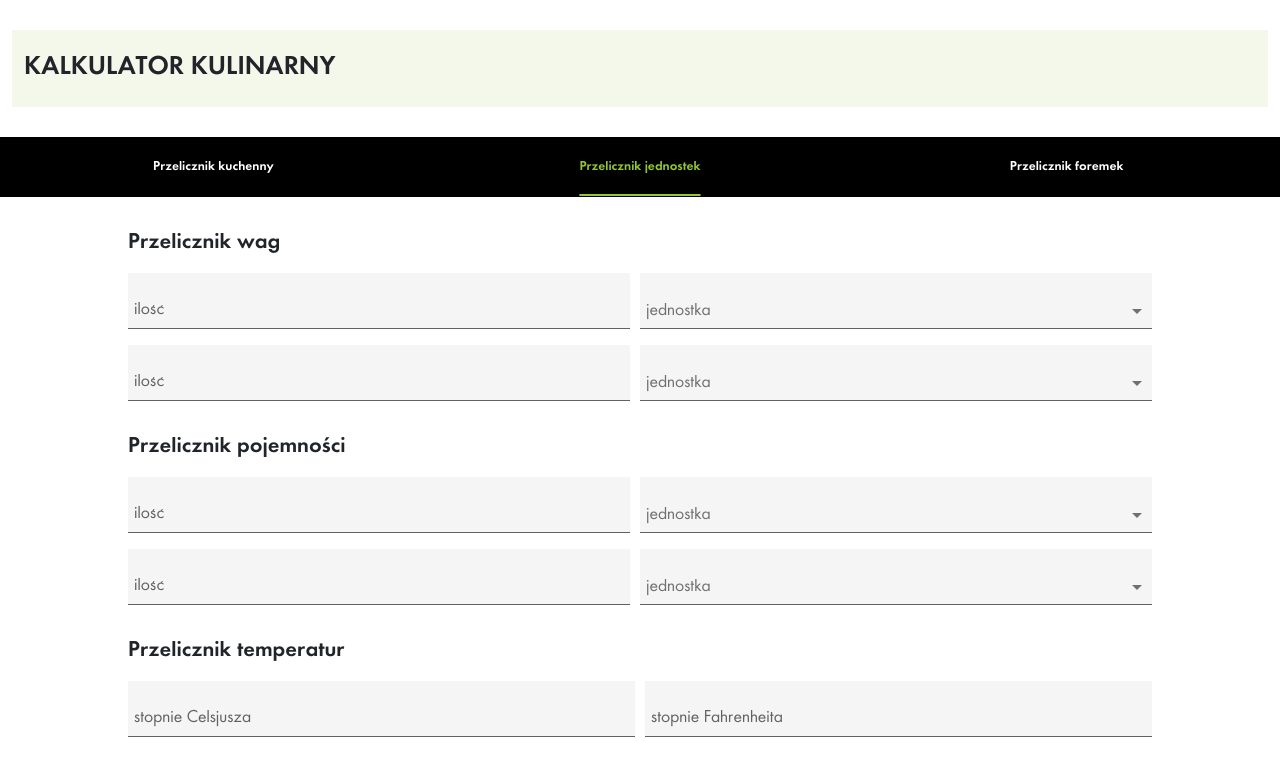
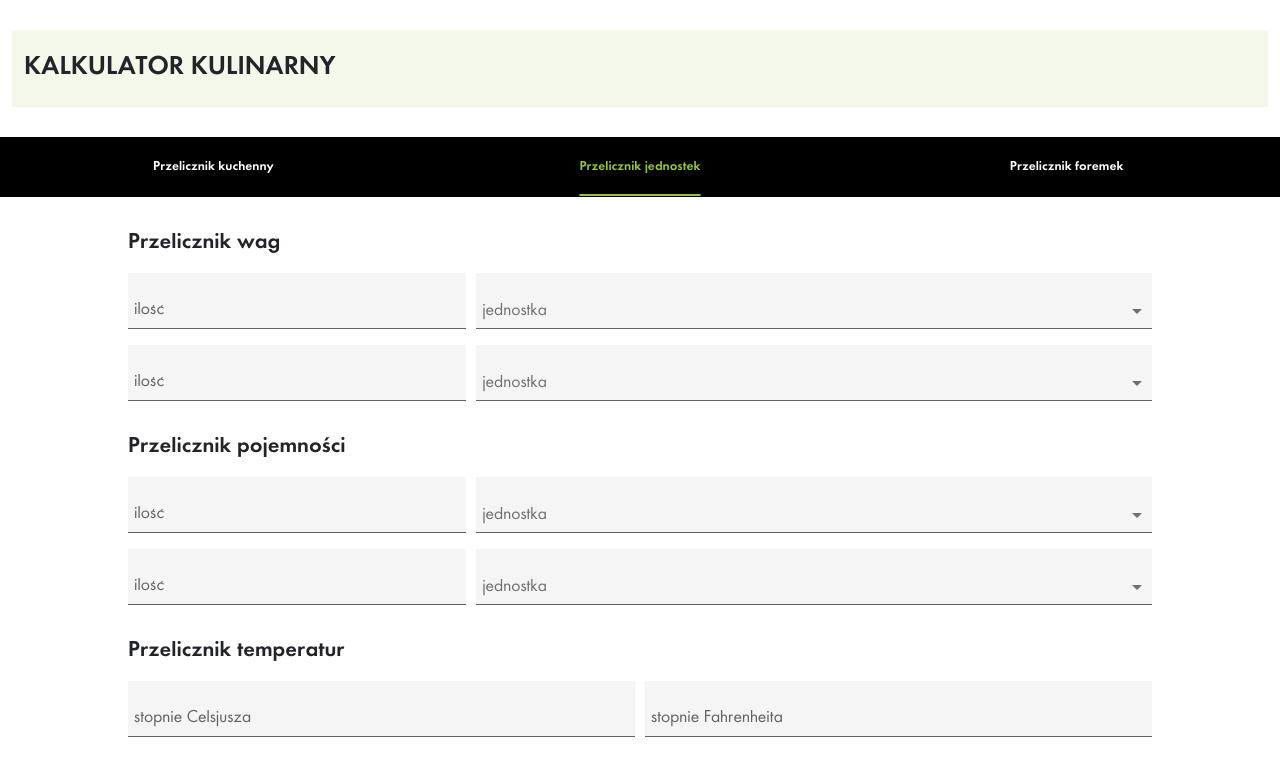
Before and after one commit to patryknw/calculator, an Angular app: page / in a window 1280 px wide. Both pictures are taken after a click on the element "Przelicznik jednostek". Shown: the top 776 px of the page. Built offline with nearby package versions, Linux system fonts and the light colour scheme.

Commit message:
added working product calculations

```diff
--- a/src/app/components/content/content.component.html
+++ b/src/app/components/content/content.component.html
@@ -21,21 +21,21 @@
 <div class="main" id="tab2" #tab2>
     <h1>Przelicznik wag</h1>
     <div class="textbox-container">
-        <div class="textbox" [ngStyle]="{'width': '50%'}"><app-textbox text="ilość" id="ilosc1" (emitNumber)="convertUnits($event)"></app-textbox></div>
-        <div class="droplist" [ngStyle]="{'width': '50%'}"><app-droplist text="jednostka" type="weightUnits"></app-droplist></div>
+        <div class="textbox" [ngStyle]="{'width': '34%'}"><app-textbox text="ilość" id="ilosc1" (emitNumber)="convertUnits($event)"></app-textbox></div>
+        <div class="droplist" [ngStyle]="{'width': '66%'}"><app-droplist text="jednostka" type="weightUnits"></app-droplist></div>
     </div>
     <div class="textbox-container">
-        <div class="textbox" [ngStyle]="{'width': '50%'}"><app-textbox text="ilość" id="ilosc2" (emitNumber)="convertUnits($event)"></app-textbox></div>
-        <div class="droplist" [ngStyle]="{'width': '50%'}"><app-droplist text="jednostka" type="weightUnits"></app-droplist></div>
+        <div class="textbox" [ngStyle]="{'width': '34%'}"><app-textbox text="ilość" id="ilosc2" (emitNumber)="convertUnits($event)"></app-textbox></div>
+        <div class="droplist" [ngStyle]="{'width': '66%'}"><app-droplist text="jednostka" type="weightUnits"></app-droplist></div>
     </div>
     <h1>Przelicznik pojemności</h1>
     <div class="textbox-container">
-        <div class="textbox" [ngStyle]="{'width': '50%'}"><app-textbox text="ilość" id="ilosc3" (emitNumber)="convertUnits($event)"></app-textbox></div>
-        <div class="droplist" [ngStyle]="{'width': '50%'}"><app-droplist text="jednostka" type="volumeUnits"></app-droplist></div>
+        <div class="textbox" [ngStyle]="{'width': '34%'}"><app-textbox text="ilość" id="ilosc3" (emitNumber)="convertUnits($event)"></app-textbox></div>
+        <div class="droplist" [ngStyle]="{'width': '66%'}"><app-droplist text="jednostka" type="volumeUnits"></app-droplist></div>
     </div>
     <div class="textbox-container">
-        <div class="textbox" [ngStyle]="{'width': '50%'}"><app-textbox text="ilość" id="ilosc4" (emitNumber)="convertUnits($event)"></app-textbox></div>
-        <div class="droplist" [ngStyle]="{'width': '50%'}"><app-droplist text="jednostka" type="volumeUnits"></app-droplist></div>
+        <div class="textbox" [ngStyle]="{'width': '34%'}"><app-textbox text="ilość" id="ilosc4" (emitNumber)="convertUnits($event)"></app-textbox></div>
+        <div class="droplist" [ngStyle]="{'width': '66%'}"><app-droplist text="jednostka" type="volumeUnits"></app-droplist></div>
     </div>
     <h1>Przelicznik temperatur</h1>
     <div class="textbox-container">
--- a/src/app/components/content/content.component.ts
+++ b/src/app/components/content/content.component.ts
@@ -114,23 +114,16 @@ export class ContentComponent implements OnInit {
 
     switch(id){
       case "mililitr":
+        this.elements[2].setNumber(number / 5);
+        this.elements[3].setNumber(number / 15);
+        this.elements[4].setNumber(number / 250);
         if(this.selectedItem !== undefined){
-          var toGrams = number / this.selectedItem.oneUnitInMillilitres;
-          var toMillilitres = number * this.selectedItem.oneUnitInMillilitres;
-          this.elements[1].setNumber(toGrams);
-          this.elements[2].setNumber(toMillilitres / 5);
-          this.elements[3].setNumber(toMillilitres / 15);
-          this.elements[4].setNumber(toMillilitres / 250);
-        }
-        else{
-          this.elements[2].setNumber(number / 5);
-          this.elements[3].setNumber(number / 15);
-          this.elements[4].setNumber(number / 250);
+          this.elements[1].setNumber(number / this.selectedItem.oneUnitInMillilitres);
         }
         break;
       case "gram":
         if(this.selectedItem === undefined) return;
-        var toMillilitres = number * this.selectedItem.oneUnitInMillilitres;
+        let toMillilitres = number * this.selectedItem.oneUnitInMillilitres;
         this.elements[0].setNumber(toMillilitres);
         this.elements[2].setNumber(toMillilitres / 5);
         this.elements[3].setNumber(toMillilitres / 15);
@@ -140,16 +133,25 @@ export class ContentComponent implements OnInit {
         this.elements[0].setNumber(number * 5);
         this.elements[3].setNumber(number * 5 / 15);
         this.elements[4].setNumber(number * 5 / 250);
+        if(this.selectedItem !== undefined){
+          this.elements[1].setNumber(number / this.selectedItem.oneUnitInMillilitres * 5);
+        }
         break;
       case "lyzka":
         this.elements[0].setNumber(number * 15);
         this.elements[2].setNumber(number * 15 / 5);
         this.elements[4].setNumber(number * 15 / 250);
+        if(this.selectedItem !== undefined){
+          this.elements[1].setNumber(number / this.selectedItem.oneUnitInMillilitres * 15);
+        }
         break;
       case "szklanka":
         this.elements[0].setNumber(number * 250);
         this.elements[2].setNumber(number * 250 / 5);
         this.elements[3].setNumber(number * 250 / 15);
+        if(this.selectedItem !== undefined){
+          this.elements[1].setNumber(number / this.selectedItem.oneUnitInMillilitres * 250);
+        }
         break;
 
       case "ilosc1":
@@ -220,6 +222,9 @@ export class ContentComponent implements OnInit {
 
   setChoiceValue(event: any){
     this.selectedItem = event.choice;
+    if(this.elements[0].returnNumber() !== undefined){
+      this.convertUnits(undefined, "mililitr", this.elements[0].returnNumber());
+    }
   }
 
 }
```
